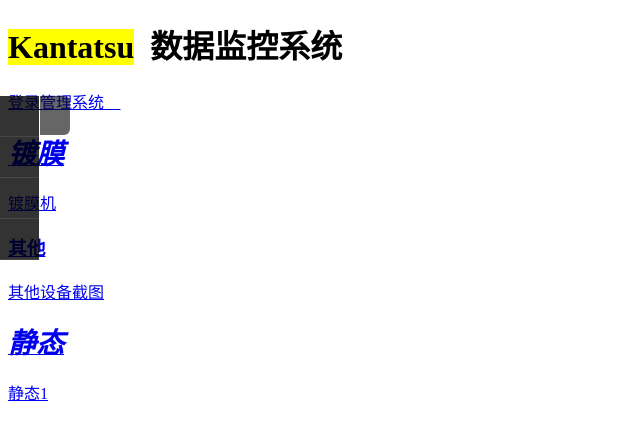
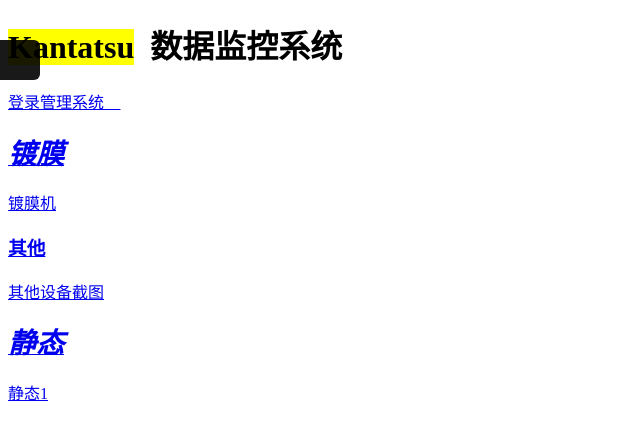
Before and after one commit to shanyu1988/kantatsu, a Vue app: page / in a window 1280 px wide. Shown: the top 440 px of the page, without its empty margins (0-640 px from the left). Built offline with nearby package versions, Linux system fonts and the light colour scheme; what vuescroll would draw is missing.

Commit message:
左侧菜单栏

```diff
--- a/src/components/currency/LeftFunctionMenu.vue
+++ b/src/components/currency/LeftFunctionMenu.vue
@@ -1,27 +1,27 @@
 <template>
-    <ul class="left-menu" id="LeftFunctionMenu">
-        <li class="left-menu-btn" v-on:click="leftMenu">
-            <i v-show="!systemSet.menuBtn" class="iconfont">&#xea07;</i>
-            <i v-show="systemSet.menuBtn" class="iconfont">&#xea06;</i>
+    <div class="left-menu" id="LeftFunctionMenu">
+        <div class="left-menu-btn" v-on:click="leftMenu">
+                <i class="fa fa-list" :style="systemSet.menuBtn?'color: rgba(188, 255, 235, 0.8);text-shadow: 0px 0px 21px rgba(85, 255, 85, 0.7)':''"></i>
+        </div>
+        <transition tag="ul" enter-active-class="animated fadeInLeft" leave-active-class="animated fadeOutLeft">
+            <ul v-if="show" class="left-menu-body">
+                <li class="full-screen-btn-01"  id="backHome" v-on:click="backHome">
+                    <i class="fa fa-home" :style="systemSet.fullScreen?'color:rgba(188, 255, 235, 0.8);text-shadow: 0px 0px 21px rgba(85, 255, 85, 0.7)':''"></i>
+                    返回首页
                 </li>
-        <li class="full-screen-btn-01"  id="backHome" v-on:click="backHome"
-            >
-            <i v-if="!systemSet.fullScreen" class="iconfont">&#xe95d;</i>
-            <i v-if="systemSet.fullScreen" class="iconfont" style="color: rgba(188, 255, 235, 0.8);text-shadow: 0px 0px 21px rgba(85, 255, 85, 0.7);">&#xe95d;</i>
-        </li>
+
                 <li class="full-screen-btn-01"  id="fullScreen" v-on:click="fullBtnClick">
-            <i v-if="!systemSet.fullScreen" class="iconfont">&#xe904;</i>
-            <i v-if="systemSet.fullScreen" class="iconfont" style="color: rgba(188, 255, 235, 0.8);text-shadow: 0px 0px 21px rgba(85, 255, 85, 0.7);">&#xe905;</i>
+                    <i class="fa fa-arrows-alt" :style="systemSet.fullScreen?'color: rgba(188, 255, 235, 0.8);text-shadow: 0px 0px 21px rgba(85, 255, 85, 0.7)':''"></i>
                 </li>
                 <li class="mute-btn-01" v-on:click="muteBtnClick($event)">
-            <i v-show="!systemSet.mute" class="iconfont" style="color: rgba(188, 255, 235, 0.8);text-shadow: 0px 0px 21px rgba(85, 255, 85, 0.7);">&#xeca3;</i>
-            <i v-show="systemSet.mute" class="iconfont">&#xeca3;</i>
+                    <i class="fa fa-camera-retro" :style="!systemSet.mute?'color:rgba(188, 255, 235, 0.8);text-shadow: 0px 0px 21px rgba(85, 255, 85, 0.7)':''"></i>
                 </li>
                 <li class="lamp-btn-01" v-on:click="lampBtnClick($event)">
-            <i v-if="systemSet.lamp" class="iconfont" style="color: rgba(188, 255, 235, 0.8);text-shadow: 0px 0px 21px rgba(85, 255, 85, 0.7);">&#xecd5;</i>
-            <i v-if="!systemSet.lamp" class="iconfont">&#xecd5;</i>
+                    <i class="fa fa-camera-retro" :style="systemSet.lamp?'color: rgba(188, 255, 235, 0.8);text-shadow: 0px 0px 21px rgba(85, 255, 85, 0.7)':''"></i>
                 </li>
             </ul>
+        </transition>
+    </div>
 </template>
 
 <script>
@@ -35,7 +35,8 @@
                     mute: false,            //是否静音  false:未静音       true:已静音
                     lamp: false,             //主题切换  false:dark         true:light
                 },
-
+                //是否显示按钮
+                show:false
             }
         },
         computed:{
@@ -44,7 +45,8 @@
         methods: {
             //返回首页按钮点击事件
             backHome: function () {
-                window.location.href = '/'
+                this.$router.push('/');
+
             },
             launchFullscreen: function (el) {
                 /*判断是否全屏*/
@@ -81,16 +83,16 @@
             },
             leftMenu: function () { //菜单按钮点击事件
                 let menu = document.getElementsByClassName('left-menu')[0];
+                this.show=!this.show;
                 this.systemSet.menuBtn = !this.systemSet.menuBtn
                 if (this.systemSet.menuBtn) {
-                    menu.style.transform = 'translateX(0)';
+                    //menu.style.transform = 'translateX(0)';
                     var _this = this;
                     setTimeout(function () {
-                        menu.style.transform = 'translateX(-41px)';
                         _this.systemSet.menuBtn = false;
+                        _this.show=false;
                     }, 6000)
                 } else {
-                    menu.style.transform = 'translateX(-41px)';
                     this.systemSet.menuBtn = false;
                 }
             },
@@ -126,72 +128,59 @@
 </script>
 <style>
     .left-menu {
-        width: 40px;
-        height: 120px;
+        width: auto;
+        height: 100%;
         position: fixed;
         left: 0;
         z-index: 103;
-        top: 80px;
+        top: 0;
+    }
+    .left-menu .left-menu-body{
+        width:auto;
+        height: 100%;
+        padding: 0;
+        margin: 0;
+        background-color: rgba(0, 0, 0, 0.9);
         transition: all 0.4s linear;
-        transform: translateX(-41px);
+    }
+    .left-menu .left-menu-btn {
+        display: block;
+        position: absolute;
+        top:40px;
+        right:-40px;
+        width: 40px !important;
+        height: 40px !important;
+        background-color: rgba(0, 0, 0, 0.9);
+        z-index: 102;
+        border-radius:0 6px 6px 0;
+        line-height: 40px;
+        text-align: center;
+        cursor: pointer;
+        border-bottom: none !important;
+        transition: all 0.6s linear;
     }
 
-    .left-menu li.left-menu-btn {
-        display: block;
-        position: absolute;
-        top: 0;
-        right: -31px;
-        width: 30px !important;
-        height: 39px !important;
-        background-color: rgba(0, 0, 0, 0.6);
-        z-index: 102;
-        border-radius: 0 6px 6px 0;
-        line-height: 39px;
-        text-align: center;
-        cursor: pointer;
-        transition: all 0.4s linear;
-        border-bottom: none !important;
-    }
-
-    .left-menu li.left-menu-btn .iconfont {
+    .left-menu .left-menu-btn .fa {
         color: rgba(255, 255, 255, 0.4);
     }
 
-    .left-menu-btn .iconfont {
-        font-size: 30px;
+    .left-menu-btn .fa {
+        font-size: 24px;
         color: rgba(255, 255, 255, 1);
         margin-left: -3px;
     }
-    .left-menu li.left-menu-btn {
-        position: absolute;
-        top: 0;
-        right: -31px;
-        width: 30px !important;
-        height: 39px !important;
-        background-color: rgba(0, 0, 0, 0.6);
-        z-index: 102;
-        border-radius: 0 6px 6px 0;
-        line-height: 39px;
-        text-align: center;
-        cursor: pointer;
-        transition: all 0.4s linear;
-        border-bottom: none !important;
-    }
-    .left-menu-btn .iconfont {
-        font-size: 30px;
-        color: rgba(255, 255, 255, 1);
-        margin-left: -3px;
-    }
-    .left-menu .iconfont {
+
+    .left-menu .fa {
         transition: all 0.6s linear;
         color: rgba(255, 255, 255, 0.4);
         font-size: 24px;
     }
     .left-menu li {
+        box-sizing: border-box;
         display: block;
-        width: 40px;
+        width: 240px;
         height: 40px;
-        text-align: center;
+        padding-left: 20px;
         line-height: 40px;
         background-color: rgba(0, 0, 0, 0.8);
         cursor: pointer;
```
Lines whose indentation alone changed are shown as unchanged.
